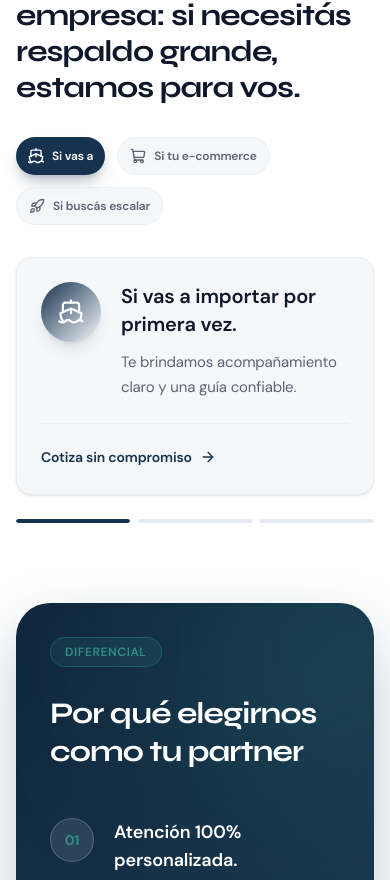
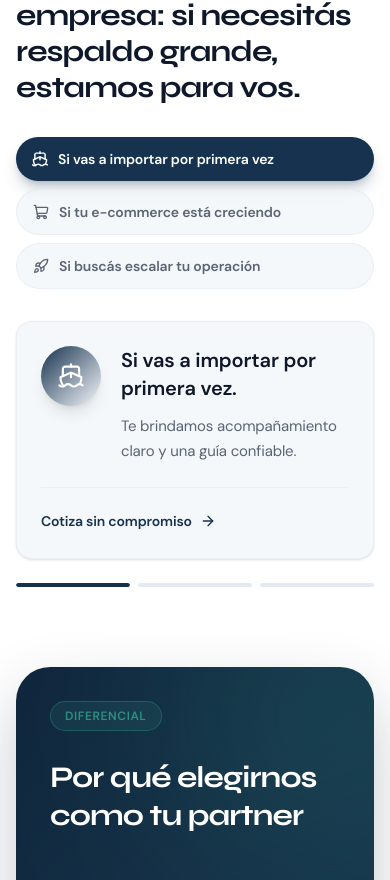
Before and after one commit to GonzaloRamosEngineer/bport-landing, a Next.js app: page / in a window 390 px wide. Shown: the part 4577-5457 px from the top of the page. Built offline with nearby package versions, Linux system fonts and the light colour scheme.

Commit message:
style: optimize landing view tab buttons for mobile responsiveness and full text display

```diff
--- a/components/landing/landing-view.tsx
+++ b/components/landing/landing-view.tsx
@@ -1270,7 +1270,7 @@ function ForWhomSection() {
 
             {/* Tab Buttons */}
             <MotionItem>
-              <div className="flex flex-wrap gap-3">
+              <div className="flex flex-col sm:flex-row flex-wrap gap-2 sm:gap-3">
                 {t.forWhom.targetItems.map((item, i) => {
                   const Icon = tabIcons[i];
                   const isActive = activeTab === i;
@@ -1279,7 +1279,7 @@ function ForWhomSection() {
                       key={i}
                       onClick={() => setActiveTab(i)}
                       className={`
-                        group relative flex items-center gap-2 rounded-xl px-3 py-2.5 sm:px-4 sm:py-3 text-xs sm:text-sm font-semibold transition-all duration-300 cursor-pointer
+                        group relative flex items-center gap-2.5 rounded-xl px-4 py-3 text-sm font-semibold transition-all duration-300 cursor-pointer w-full sm:w-auto
                         ${isActive
                           ? "bg-primary text-white shadow-lg shadow-primary/25"
                           : "bg-muted/60 text-muted-foreground hover:bg-muted hover:text-foreground border border-border/60"
@@ -1287,8 +1287,7 @@ function ForWhomSection() {
                       `}
                     >
                       <Icon className={`size-4 shrink-0 transition-transform duration-300 ${isActive ? "scale-110" : "group-hover:scale-110"}`} />
-                      <span className="hidden md:inline">{item.title.replace(".", "")}</span>
-                      <span className="md:hidden">{item.title.replace(".", "").split(" ").slice(0, 3).join(" ")}</span>
+                      <span>{item.title.replace(".", "")}</span>
                     </button>
                   );
                 })}
```
